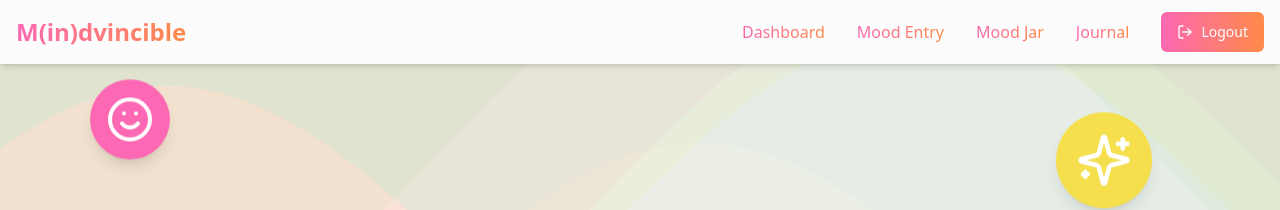
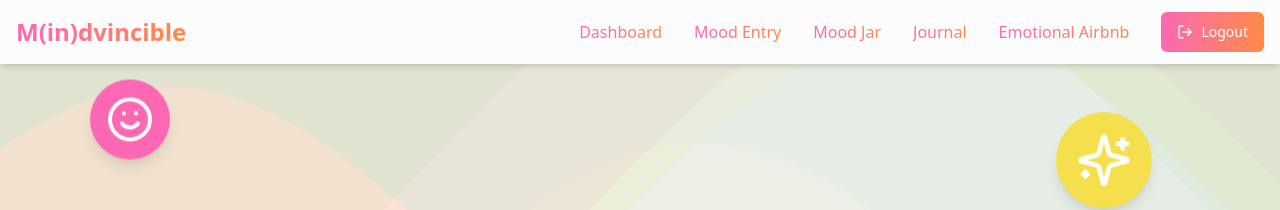
Before and after one commit to mindvincibledev/mindvincible, a React (Vite) app: page / in a window 1280 px wide. Shown: the top 210 px of the page. Built offline with nearby package versions, Linux system fonts and the light colour scheme; no server answers; sample sign-in values are in the browser's storage.

Commit message:
Reverted to edit edt-f1f42dee-0164-413d-b4cf-fd10affb2ee8: "Fix: Change container background color
Change the background color of the containers in the emotional airbnb page to white shades."

```diff
--- a/src/components/Navbar.tsx
+++ b/src/components/Navbar.tsx
@@ -89,6 +89,9 @@ const Navbar = () => {
                 <Link to="/journal" className="bg-gradient-to-r from-[#FC68B3] to-[#FF8A48] bg-clip-text text-transparent font-medium hover:opacity-90 mx-4 transition-transform hover:scale-110 hover:translate-y-[-2px]">
                   Journal
                 </Link>
+                <Link to="/emotional-airbnb" className="bg-gradient-to-r from-[#FC68B3] to-[#FF8A48] bg-clip-text text-transparent font-medium hover:opacity-90 mx-4 transition-transform hover:scale-110 hover:translate-y-[-2px]">
+                  Emotional Airbnb
+                </Link>
                 <Button
                   className="ml-4 flex items-center gap-2 bg-gradient-to-r from-[#FC68B3] to-[#FF8A48] hover:opacity-90 text-white transition-transform hover:scale-105"
                   onClick={handleLogout}
@@ -146,7 +149,14 @@ const Navbar = () => {
                     <Book className="h-4 w-4 mr-2 inline-block" />
                     Journal
                   </Link>
-
+                  <Link
+                    to="/emotional-airbnb"
+                    className="px-4 py-2 bg-gradient-to-r from-[#FC68B3] to-[#FF8A48] bg-clip-text text-transparent font-medium rounded-md transition-all hover:scale-105 hover:translate-y-[-2px]"
+                    onClick={() => setIsMenuOpen(false)}
+                  >
+                    <Home className="h-4 w-4 mr-2 inline-block" />
+                    Emotional Airbnb
+                  </Link>
                   <button
                     className="px-4 py-2 text-left text-white bg-gradient-to-r from-[#FC68B3] to-[#FF8A48] hover:opacity-90 rounded-md transition-all hover:scale-105 flex items-center"
                     onClick={() => {
```
